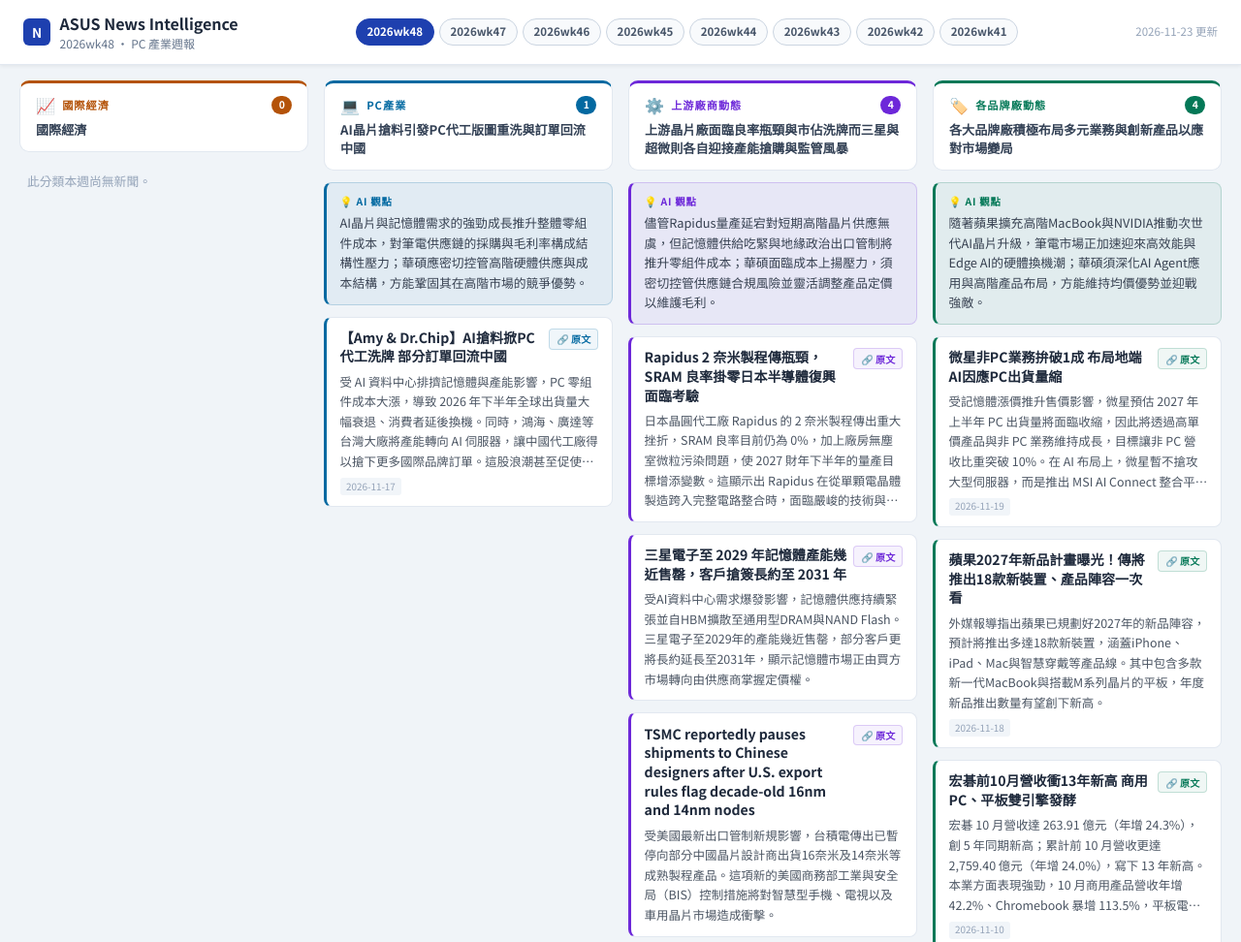
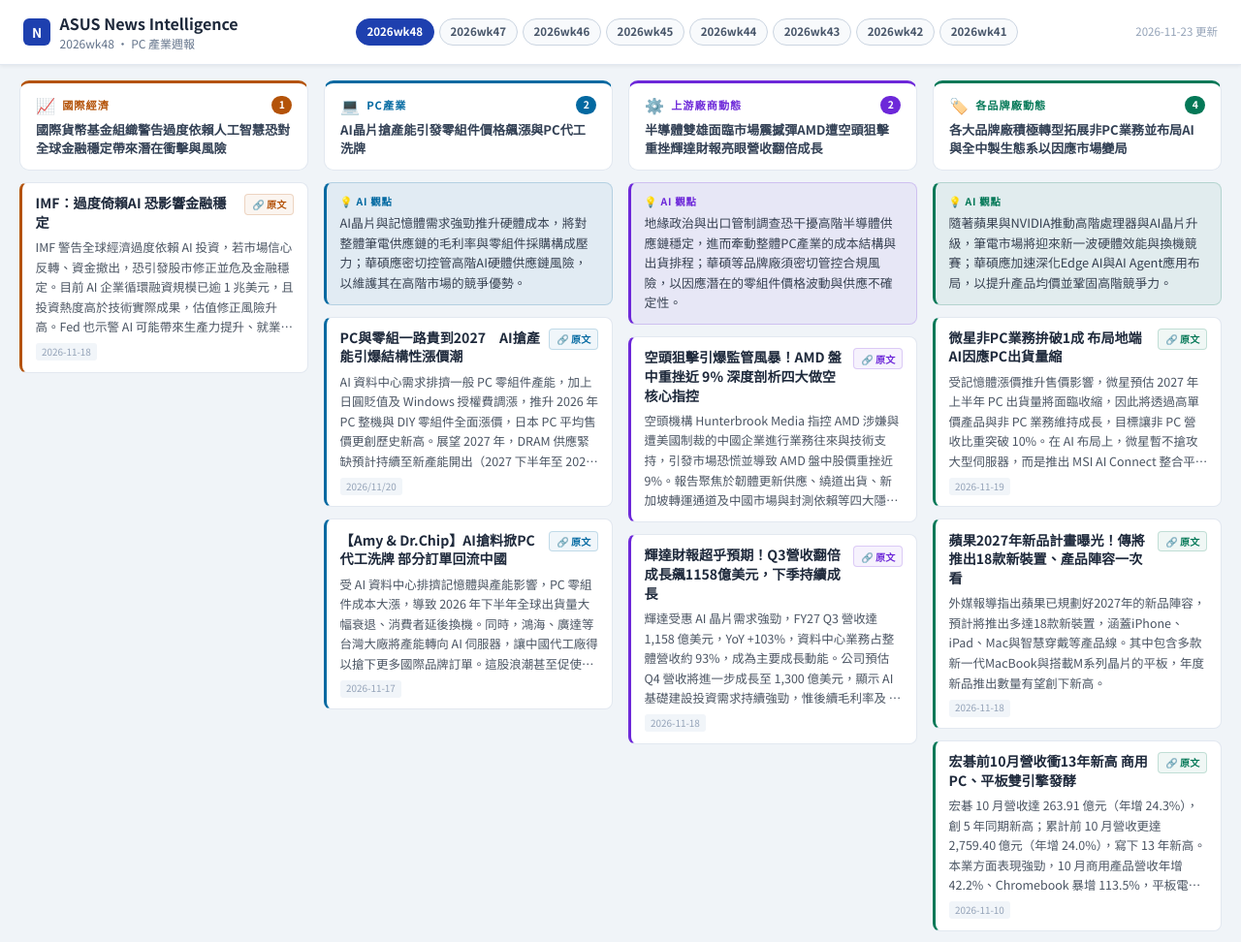
Before and after one commit to AngelaHNWang/Weekly-News-Summary, a plain HTML site: page archive/2026wk48.html in a window 1280 px wide. Shown: the top 972 px of the page at 97% size. Drawn offline with Linux system fonts and the light colour scheme.

Commit message:
Auto update news dashboard (2026-11-23 15:10)

```diff
--- a/archive/2026wk48.html
+++ b/archive/2026wk48.html
@@ -183,24 +183,42 @@
                     <div class="cat-meta">
                         <span class="cat-icon">📈</span>
                         <span class="cat-label">國際經濟</span>
-                        <span class="cat-count">0</span>
+                        <span class="cat-count">1</span>
                     </div>
-                    <div class="cat-summary">國際經濟</div>
+                    <div class="cat-summary">國際貨幣基金組織警告過度依賴人工智慧恐對全球金融穩定帶來潛在衝擊與風險</div>
                 </div>
-                <p class="no-news">此分類本週尚無新聞。</p></div><div class="news-col" style="--cat-color:#0369a1; --cat-bg:rgba(3,105,161,0.06); --cat-border:rgba(3,105,161,0.2);">
+
+                        <div class="news-item">
+                            <div class="news-row">
+                                <h4 class="news-title">IMF：過度倚賴AI 恐影響金融穩定</h4>
+                                <a href="https://udn.com/news/story/6811/9885254" target="_blank" class="link-btn">🔗 原文</a>
+                            </div>
+                            <p class="news-body">IMF 警告全球經濟過度依賴 AI 投資，若市場信心反轉、資金撤出，恐引發股市修正並危及金融穩定。目前 AI 企業循環融資規模已逾 1 兆美元，且投資熱度高於技術實際成果，估值修正風險升高。Fed 也示警 AI 可能帶來生產力提升、就業流失，或因效益不如預期而引發股市重挫等不同情境。</p>
+                            <span class="news-time">2026-11-18</span>
+                        </div>
+                        </div><div class="news-col" style="--cat-color:#0369a1; --cat-bg:rgba(3,105,161,0.06); --cat-border:rgba(3,105,161,0.2);">
                 <div class="cat-header">
                     <div class="cat-meta">
                         <span class="cat-icon">💻</span>
                         <span class="cat-label">PC產業</span>
-                        <span class="cat-count">1</span>
+                        <span class="cat-count">2</span>
                     </div>
-                    <div class="cat-summary">AI晶片搶料引發PC代工版圖重洗與訂單回流中國</div>
+                    <div class="cat-summary">AI晶片搶產能引發零組件價格飆漲與PC代工洗牌</div>
                 </div>
 
                     <div class="ai-insight">
                         <div class="ai-label">💡 AI 觀點</div>
-                        <div class="ai-text">AI晶片與記憶體需求的強勁成長推升整體零組件成本，對筆電供應鏈的採購與毛利率構成結構性壓力；華碩應密切控管高階硬體供應與成本結構，方能鞏固其在高階市場的競爭優勢。</div>
+                        <div class="ai-text">AI晶片與記憶體需求強勁推升硬體成本，將對整體筆電供應鏈的毛利率與零組件採購構成壓力；華碩應密切控管高階AI硬體供應鏈風險，以維護其在高階市場的競爭優勢。</div>
                     </div>
+
+                        <div class="news-item">
+                            <div class="news-row">
+                                <h4 class="news-title">PC與零組一路貴到2027　AI搶產能引爆結構性漲價潮</h4>
+                                <a href="https://www.digitimes.com.tw/tech/dt/n/shwnws.asp?id=0000775483_OGI3JIGD9QXC8P2OGAOMA" target="_blank" class="link-btn">🔗 原文</a>
+                            </div>
+                            <p class="news-body">AI 資料中心需求排擠一般 PC 零組件產能，加上日圓貶值及 Windows 授權費調漲，推升 2026 年 PC 整機與 DIY 零組件全面漲價，日本 PC 平均售價更創歷史新高。展望 2027 年，DRAM 供應緊缺預計持續至新產能開出（2027 下半年至 2028 年），記憶體與顯示卡價格仍有上漲壓力，SSD/HDD 則有望逐步趨穩。</p>
+                            <span class="news-time">2026/11/20</span>
+                        </div>
 
                         <div class="news-item">
                             <div class="news-row">
@@ -215,42 +233,15 @@
                     <div class="cat-meta">
                         <span class="cat-icon">⚙️</span>
                         <span class="cat-label">上游廠商動態</span>
-                        <span class="cat-count">4</span>
+                        <span class="cat-count">2</span>
                     </div>
-                    <div class="cat-summary">上游晶片廠面臨良率瓶頸與市佔洗牌而三星與超微則各自迎接產能搶購與監管風暴</div>
+                    <div class="cat-summary">半導體雙雄面臨市場震撼彈AMD遭空頭狙擊重挫輝達財報亮眼營收翻倍成長</div>
                 </div>
 
                     <div class="ai-insight">
                         <div class="ai-label">💡 AI 觀點</div>
-                        <div class="ai-text">儘管Rapidus量產延宕對短期高階晶片供應無虞，但記憶體供給吃緊與地緣政治出口管制將推升零組件成本；華碩面臨成本上揚壓力，須密切控管供應鏈合規風險並靈活調整產品定價以維護毛利。</div>
+                        <div class="ai-text">地緣政治與出口管制調查恐干擾高階半導體供應鏈穩定，進而牽動整體PC產業的成本結構與出貨排程；華碩等品牌廠須密切管控合規風險，以因應潛在的零組件價格波動與供應不確定性。</div>
                     </div>
-
-                        <div class="news-item">
-                            <div class="news-row">
-                                <h4 class="news-title">Rapidus 2 奈米製程傳瓶頸，SRAM 良率掛零日本半導體復興面臨考驗</h4>
-                                <a href="https://finance.technews.tw/2026/11/23/rapiduss-2nm-process-yield-hits-zero/" target="_blank" class="link-btn">🔗 原文</a>
-                            </div>
-                            <p class="news-body">日本晶圓代工廠 Rapidus 的 2 奈米製程傳出重大挫折，SRAM 良率目前仍為 0%，加上廠房無塵室微粒污染問題，使 2027 財年下半年的量產目標增添變數。這顯示出 Rapidus 在從單顆電晶體製造跨入完整電路整合時，面臨嚴峻的技術與良率挑戰。</p>
-
-                        </div>
-
-                        <div class="news-item">
-                            <div class="news-row">
-                                <h4 class="news-title">三星電子至 2029 年記憶體產能幾近售罄，客戶搶簽長約至 2031 年</h4>
-                                <a href="https://technews.tw/2026/11/23/samsung-electronics-memory-production-capacity-is-nearly-sold-out-through-2029/" target="_blank" class="link-btn">🔗 原文</a>
-                            </div>
-                            <p class="news-body">受AI資料中心需求爆發影響，記憶體供應持續緊張並自HBM擴散至通用型DRAM與NAND Flash。三星電子至2029年的產能幾近售罄，部分客戶更將長約延長至2031年，顯示記憶體市場正由買方市場轉向由供應商掌握定價權。</p>
-
-                        </div>
-
-                        <div class="news-item">
-                            <div class="news-row">
-                                <h4 class="news-title">TSMC reportedly pauses shipments to Chinese designers after U.S. export rules flag decade-old 16nm and 14nm nodes</h4>
-                                <a href="https://www.tomshardware.com/tech-industry/policy/tsmc-reportedly-pauses-shipments-to-chinese-designers-after-u-s-export-rules-flag-decade-old-16nm-and-14nm-nodes-new-bis-controls-threaten-smartphone-tv-and-automotive-chips" target="_blank" class="link-btn">🔗 原文</a>
-                            </div>
-                            <p class="news-body">受美國最新出口管制新規影響，台積電傳出已暫停向部分中國晶片設計商出貨16奈米及14奈米等成熟製程產品。這項新的美國商務部工業與安全局（BIS）控制措施將對智慧型手機、電視以及車用晶片市場造成衝擊。</p>
-
-                        </div>
 
                         <div class="news-item">
                             <div class="news-row">
@@ -260,6 +251,15 @@
                             <p class="news-body">空頭機構 Hunterbrook Media 指控 AMD 涉嫌與遭美國制裁的中國企業進行業務往來與技術支持，引發市場恐慌並導致 AMD 盤中股價重挫近 9%。報告聚焦於韌體更新供應、繞道出貨、新加坡轉運通道及中國市場與封測依賴等四大隱憂。AMD 官方已對此嚴正否認，強調全面遵守美國出口管制法規。</p>
 
                         </div>
+
+                        <div class="news-item">
+                            <div class="news-row">
+                                <h4 class="news-title">輝達財報超乎預期！Q3營收翻倍成長飆1158億美元，下季持續成長</h4>
+                                <a href="https://www.gvm.com.tw/article/134616" target="_blank" class="link-btn">🔗 原文</a>
+                            </div>
+                            <p class="news-body">輝達受惠 AI 晶片需求強勁，FY27 Q3 營收達 1,158 億美元，YoY +103%，資料中心業務占整體營收約 93%，成為主要成長動能。公司預估 Q4 營收將進一步成長至 1,300 億美元，顯示 AI 基礎建設投資需求持續強勁，惟後續毛利率及 AI 投資回報仍值得關注。</p>
+                            <span class="news-time">2026-11-18</span>
+                        </div>
                         </div><div class="news-col" style="--cat-color:#047857; --cat-bg:rgba(4,120,87,0.06); --cat-border:rgba(4,120,87,0.2);">
                 <div class="cat-header">
                     <div class="cat-meta">
@@ -267,12 +267,12 @@
                         <span class="cat-label">各品牌廠動態</span>
                         <span class="cat-count">4</span>
                     </div>
-                    <div class="cat-summary">各大品牌廠積極布局多元業務與創新產品以應對市場變局</div>
+                    <div class="cat-summary">各大品牌廠積極轉型拓展非PC業務並布局AI與全中製生態系以因應市場變局</div>
                 </div>
 
                     <div class="ai-insight">
                         <div class="ai-label">💡 AI 觀點</div>
-                        <div class="ai-text">隨著蘋果擴充高階MacBook與NVIDIA推動次世代AI晶片升級，筆電市場正加速迎來高效能與Edge AI的硬體換機潮；華碩須深化AI Agent應用與高階產品布局，方能維持均價優勢並迎戰強敵。</div>
+                        <div class="ai-text">隨著蘋果與NVIDIA推動高階處理器與AI晶片升級，筆電市場將迎來新一波硬體效能與換機競賽；華碩應加速深化Edge AI與AI Agent應用布局，以提升產品均價並鞏固高階競爭力。</div>
                     </div>
 
                         <div class="news-item">
```
Also changed, not shown: index.html (+38 -38 lines).
